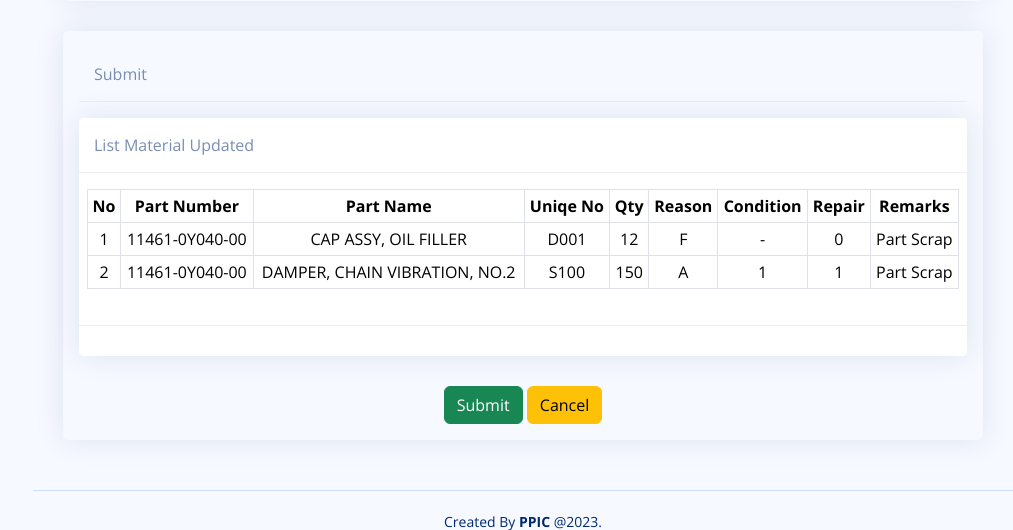
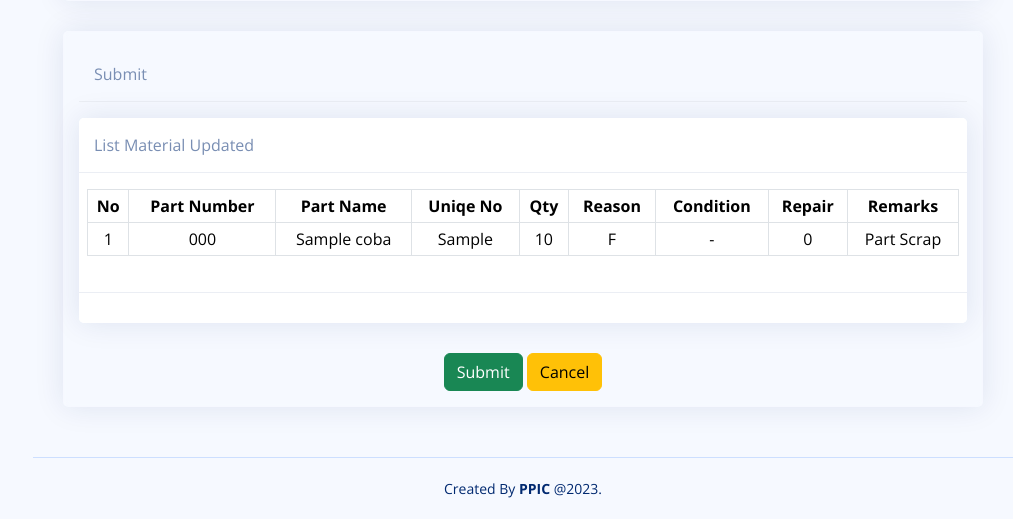
Before and after one commit to bagususwanto/E-LSR, a PHP site: page /create-lsr.php in a window 1280 px wide. Shown: the part 1047-1577 px from the top of the page, without its empty margins (267-1280 px from the left). After the commit the page ends 1545 px from the top, so only its background shows below. Run offline with PHP 8.4, Linux system fonts and the light colour scheme; tables that the repository leaves empty or names only in its code hold one stand-in row (values such as "Sample post"); some libraries are stand-ins or nearby versions.

Commit message:
Coba menampilkan data table berdasarkan database di phpmyadmin xampp

```diff
--- a/create-lsr.php
+++ b/create-lsr.php
@@ -1,3 +1,11 @@
+<?php
+include("koneksi.php");
+
+$query = "SELECT * FROM tb_coba;";
+$sql = mysqli_query($conn, $query);
+$no = 1;
+?>
+
 <!DOCTYPE html>
 <html lang="en">
 
@@ -42,7 +50,7 @@
     <header id="header" class="header fixed-top d-flex align-items-center">
 
         <div class="d-flex align-items-center justify-content-between">
-            <a href="index.html" class="logo d-flex align-items-center">
+            <a href="index.php" class="logo d-flex align-items-center">
                 <img src="assets/img/logo.png" alt="LSR">
                 <span class="d-none d-lg-block">E-LSR</span>
             </a>
@@ -202,26 +210,26 @@
         <ul class="sidebar-nav" id="sidebar-nav">
 
             <li class="nav-item">
-                <a class="nav-link collapsed" href="index.html">
+                <a class="nav-link collapsed" href="index.php">
                     <i class="bi bi-grid"></i>
                     <span>Dashboard</span>
                 </a>
             </li><!-- End Dashboard Nav -->
 
             <li class="nav-item">
-                <a class="nav-link " href="create-lsr.html">
+                <a class="nav-link " href="create-lsr.php">
                     <i class="bi bi-menu-button-wide"></i><span>Create LSR</span>
                 </a>
             </li><!-- End Create LSR Nav -->
 
             <li class="nav-item">
-                <a class="nav-link collapsed" href="pages-error-404.html">
+                <a class="nav-link collapsed" href="pages-error-404.php">
                     <i class="bi bi-journal-text"></i><span>Data Center</span>
                 </a>
             </li><!-- End Data Center Nav -->
 
             <li class="nav-item">
-                <a class="nav-link collapsed" href="pages-error-404.html">
+                <a class="nav-link collapsed" href="pages-error-404.php">
                     <i class="bi bi-layout-text-window-reverse"></i><span>Master Data</span>
                 </a>
             </li><!-- End Master Data Nav -->
@@ -230,14 +238,14 @@
             <li class="nav-heading">Pages</li>
 
             <li class="nav-item">
-                <a class="nav-link collapsed" href="pages-error-404.html">
+                <a class="nav-link collapsed" href="pages-error-404.php">
                     <i class="bi bi-person"></i>
                     <span>Profile</span>
                 </a>
             </li><!-- End Profile Page Nav -->
 
             <li class="nav-item">
-                <a class="nav-link collapsed" href="pages-error-404.html">
+                <a class="nav-link collapsed" href="pages-error-404.php">
                     <i class="bi bi-box-arrow-in-right"></i>
                     <span>Logout</span>
                 </a>
@@ -253,7 +261,7 @@
             <h1>Create LSR</h1>
             <nav>
                 <ol class="breadcrumb">
-                    <li class="breadcrumb-item"><a href="index.html">Home</a></li>
+                    <li class="breadcrumb-item"><a href="index.php">Home</a></li>
                     <li class="breadcrumb-item active">Create LSR</li>
                 </ol>
             </nav>
@@ -449,17 +457,34 @@
                                                 </tr>
                                             </thead>
                                             <tbody>
-                                                <tr>
-                                                    <td>1</td>
-                                                    <td>11461-0Y040-00</td>
-                                                    <td>CAP ASSY, OIL FILLER</td>
-                                                    <td>D001</td>
-                                                    <td>12</td>
-                                                    <td>F</td>
-                                                    <td>-</td>
-                                                    <td>0</td>
-                                                    <td>Part Scrap</td>
-                                                <tr>
+                                                <?php
+                                                while ($result = mysqli_fetch_assoc($sql)) {
+                                                    ?>
+                                                    <tr>
+                                                        <td>
+                                                            <?php echo $no++; ?>
+                                                        </td>
+                                                        <td>
+                                                            <?php echo $result["part_number"]; ?>
+                                                        </td>
+                                                        <td>
+                                                            <?php echo $result["part_name"]; ?>
+                                                        </td>
+                                                        <td>
+                                                            <?php echo $result["uniqe_no"]; ?>
+                                                        </td>
+                                                        <td>
+                                                            <?php echo $result["part_qty"]; ?>
+                                                        </td>
+                                                        <td>F</td>
+                                                        <td>-</td>
+                                                        <td>0</td>
+                                                        <td>Part Scrap</td>
+                                                    </tr>
+                                                    <?php
+                                                }
+                                                ?>
+                                                <!-- <tr>
                                                     <td>2</td>
                                                     <td>11461-0Y040-00</td>
                                                     <td>DAMPER, CHAIN VIBRATION, NO.2</td>
@@ -469,7 +494,7 @@
                                                     <td>1</td>
                                                     <td>1</td>
                                                     <td>Part Scrap</td>
-                                                </tr>
+                                                </tr> -->
                                             </tbody>
                                             <!-- <tfoot>
                                                 <th scope="col" colspan="9">Total</th>
--- a/koneksi.php
+++ b/koneksi.php
@@ -1,14 +1,17 @@
 <?php
 $servername = "localhost";
-$username = "";
+$username = "root";
 $password = "";
+$dbname = "db_lsr";
 
 // Create connection
-$conn = mysqli_connect($servername, $username, $password);
+$conn = mysqli_connect($servername, $username, $password, $dbname);
 
 // Check connection
-if (!$conn) {
-    die("Connection failed: " . mysqli_connect_error());
-}
-echo "Connected successfully";
+// if (!$conn) {
+//     die("Connection failed: " . mysqli_connect_error());
+// }
+// echo "Connected successfully";
+
+mysqli_select_db($conn, $dbname);
 ?>
```
Also changed, not shown: assets/koneksi.php (deleted, +0 -15 lines), index.php (+14 -7 lines).
